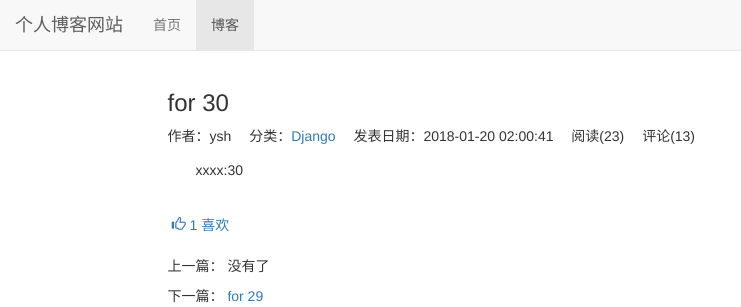
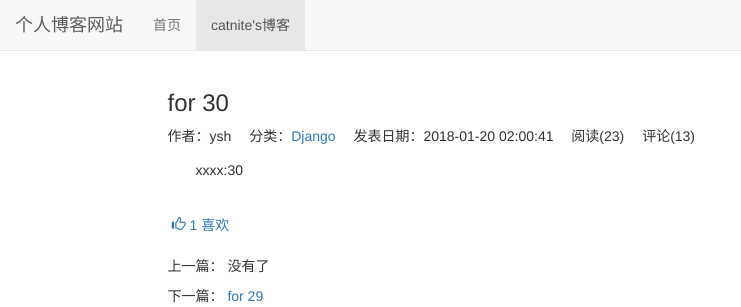
Before and after one commit to catnite/blog, a Django app: page /blog/36 in a window 1280 px wide. Shown: the top 307 px of the page, without its empty margins (0-741 px from the left). Run offline with Django 3.2, Linux system fonts and the light colour scheme; data comes from the database, SQL or seed files in the repository; some libraries are stand-ins or nearby versions.

Commit message:
add a word

```diff
--- a/mysite/templates/base.html
+++ b/mysite/templates/base.html
@@ -29,7 +29,7 @@
                         <a href="{% url 'home' %}">首页</a>
                     </li>
                     <li class="{% block nav_blog_active %}{% endblock %}">
-                        <a href="{% url 'blog_list' %}">博客</a>
+                        <a href="{% url 'blog_list' %}">catnite's博客</a>
                     </li>
                 </ul>
             </div>
```
